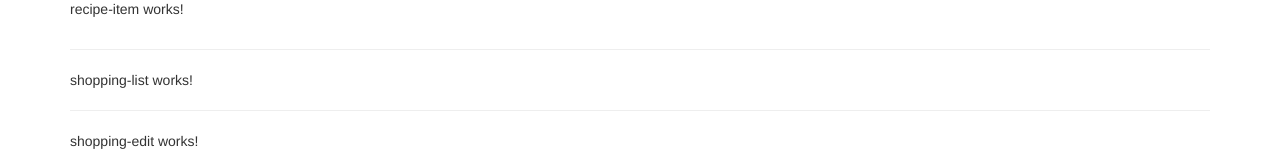
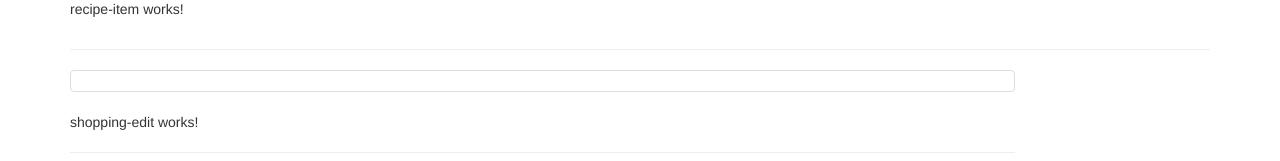
Before and after one commit to Anandhakrishnan1/Learn-Angular, an Angular app in the folder Angular - The complete guide/project1/: page / in a window 1280 px wide. Shown: the part 464-625 px from the top of the page. Built offline with nearby package versions, Linux system fonts and the light colour scheme.

Commit message:
Update shopping-list.component.html

```diff
--- a/Angular - The complete guide/project1/src/app/shopping-list/shopping-list.component.html
+++ b/Angular - The complete guide/project1/src/app/shopping-list/shopping-list.component.html
@@ -1,6 +1,8 @@
-<p>shopping-list works!</p> <hr>
 <div class="row">
     <div class="col-xs-10">
+        <ul class="list-group">
+            <a href="#" class="list-group-item" style="cursor: pointer;"></a>
+        </ul>
         <app-shopping-edit></app-shopping-edit>
     </div>
 </div>
```
